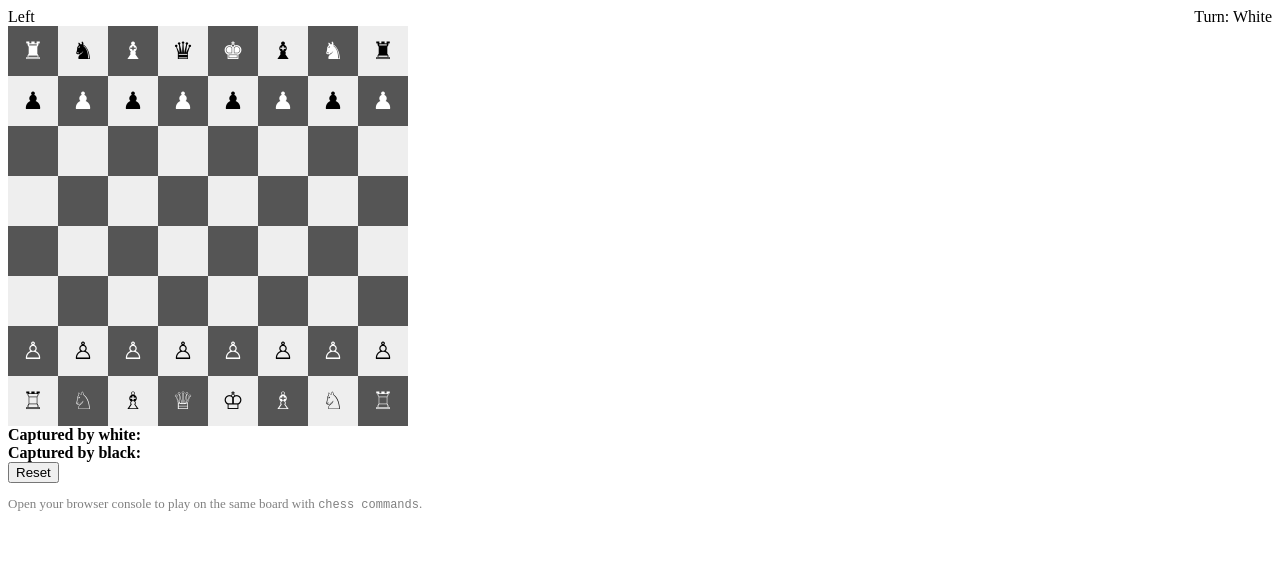
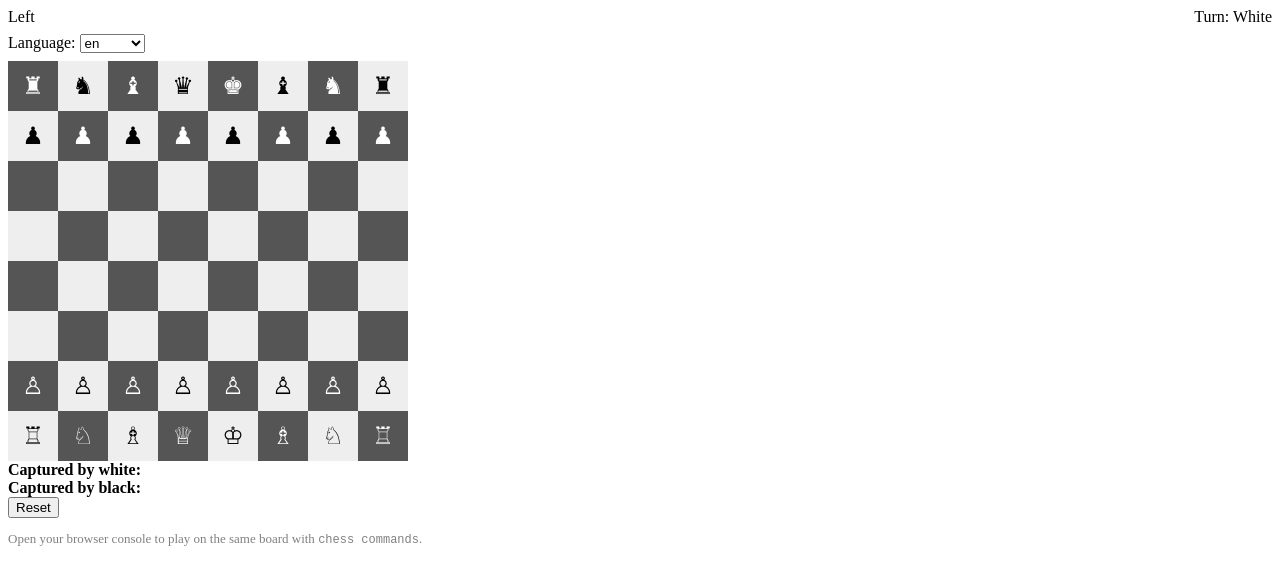
Before and after one commit to gekkedev/ChessEngine, a website with bundled scripts: page web/index.html in a window 1280 px wide. Built offline with nearby package versions, Linux system fonts and the light colour scheme.

Commit message:
feat(web): add language selector (#23)
* feat(web): add language selector

* chore: removed obsolete statements

```diff
--- a/web/app.js
+++ b/web/app.js
@@ -11,16 +11,30 @@ const capBlackEl = document.getElementById('captured-black');
 const capWhiteLabelEl = document.getElementById('captured-white-label');
 const capBlackLabelEl = document.getElementById('captured-black-label');
 const resetBtn = document.getElementById('reset');
+const langSelectEl = document.getElementById('language');
 
 const engine = new ChessEngine();
 // expose engine globally so other modules like the console can reuse it
 window.engine = engine;
 engine.addPlugin(new LoggerPlugin());
+
+// populate language select options
+for (const code of Object.keys(LOCALES)) {
+  const option = document.createElement('option');
+  option.value = code;
+  option.textContent = code;
+  langSelectEl.appendChild(option);
+}
+
 const lang = (navigator.language || 'en').split('-')[0];
-if (LOCALES[lang]) engine.setLanguage(lang);
-capWhiteLabelEl.textContent = engine.getCapturedByWhiteLabel();
-capBlackLabelEl.textContent = engine.getCapturedByBlackLabel();
-resetBtn.textContent = engine.getResetLabel();
+if (LOCALES[lang]) {
+  engine.setLanguage(lang);
+  langSelectEl.value = lang;
+}
+
+langSelectEl.addEventListener('change', () => {
+  engine.setLanguage(langSelectEl.value);
+});
 
 const pieceSymbols = {
   pawn:   { white: '♙', black: '♟' },
@@ -38,6 +52,10 @@ function render() {
   turnEl.textContent = engine.getTurnLabel() + ': ' + engine.getColorName(engine.turn);
   const event = engine.getLastEvent();
   statusEl.textContent = event ? engine.getEventName(event) : '';
+  capWhiteLabelEl.textContent = engine.getCapturedByWhiteLabel();
+  capBlackLabelEl.textContent = engine.getCapturedByBlackLabel();
+  resetBtn.textContent = engine.getResetLabel();
+  langSelectEl.value = engine.language;
   updateCaptured();
   for (let y = 7; y >= 0; y--) {
     for (let x = 0; x < 8; x++) {
--- a/web/index.html
+++ b/web/index.html
@@ -30,6 +30,9 @@
       text-align: center;
       justify-content: space-between;
     }
+    .toolbar {
+      margin: 0.5em 0;
+    }
   </style>
 </head>
 <body>
@@ -37,6 +40,10 @@
     <span id="info">Left</span>
     <span id="status">Center</span>
     <span id="turn">Right</span>
+  </div>
+  <div class="toolbar">
+    <label for="language">Language:</label>
+    <select id="language"></select>
   </div>
   <div id="board"></div>
   <div>
```
Also changed, not shown: README.md.
